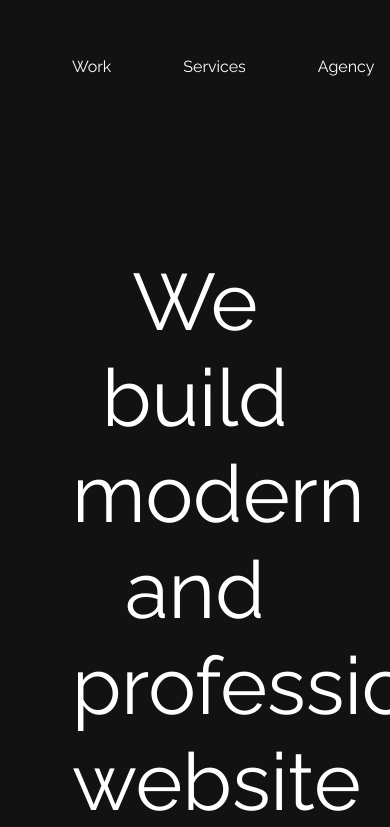
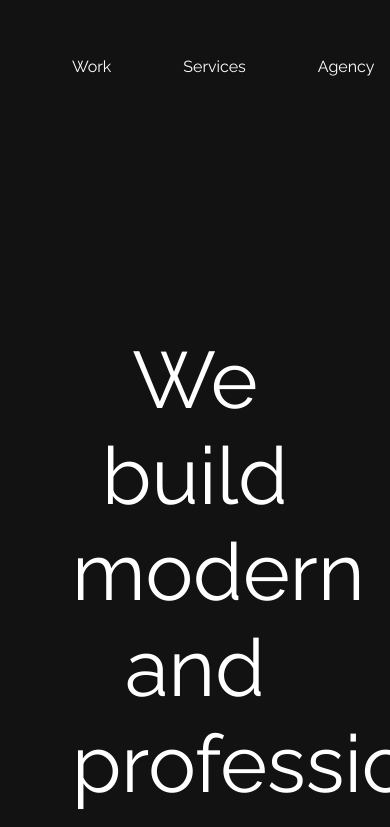
Before and after one commit to joewardperalta/jpstudio, a Next.js app: page / in a window 390 px wide. Shown: the top 827 px of the page. Built offline with nearby package versions, Linux system fonts and the light colour scheme.

Commit message:
Modify home page hero section for the title to remove all of the desktop breakpoint.

```diff
--- a/app/page.js
+++ b/app/page.js
@@ -22,7 +22,7 @@ export default function Home() {
       {/* Hero Section */}
       <section className="bg-black" id="hero-section">
         <Wrapper>
-          <div className="desktop:mx-auto desktop:my-[4.875rem] desktop:w-[81rem]">
+          <div className="mx-auto my-[4.875rem] max-w-[81rem]">
             <Title className="text-center text-white">
               We build modern and professional website for your business
             </Title>
--- a/app/work/page.js
+++ b/app/work/page.js
@@ -10,7 +10,7 @@ export default function page() {
     <main>
       <section>
         <Wrapper>
-          <Title className="text-center">Latest Projects</Title>
+          <Title className="mb-30 text-center">Latest Projects</Title>
 
           {/* List of projects */}
           <div className="flex gap-20">
--- a/tailwind.config.mjs
+++ b/tailwind.config.mjs
@@ -21,6 +21,10 @@ export default {
 
       padding: {
         17: "4.5rem",
+        30: "7.5rem",
+      },
+
+      margin: {
         30: "7.5rem",
       },
 
```
